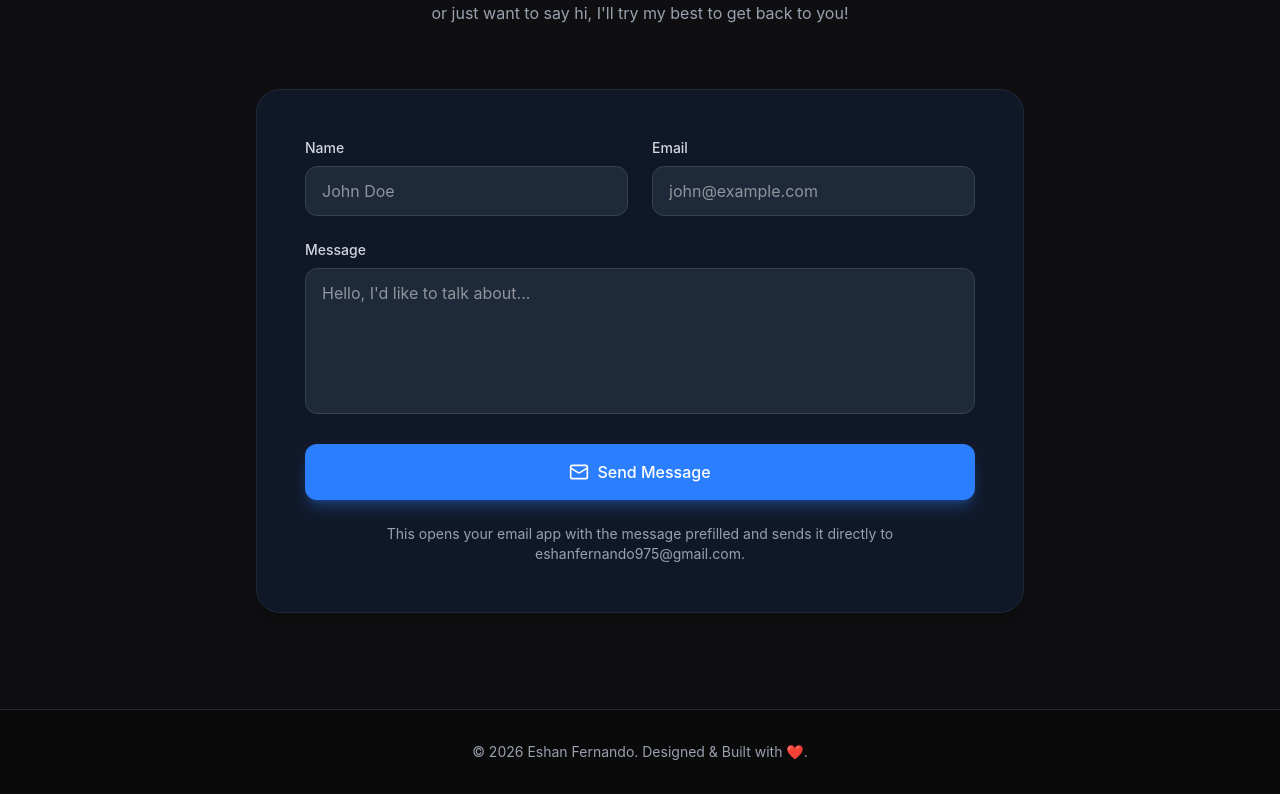
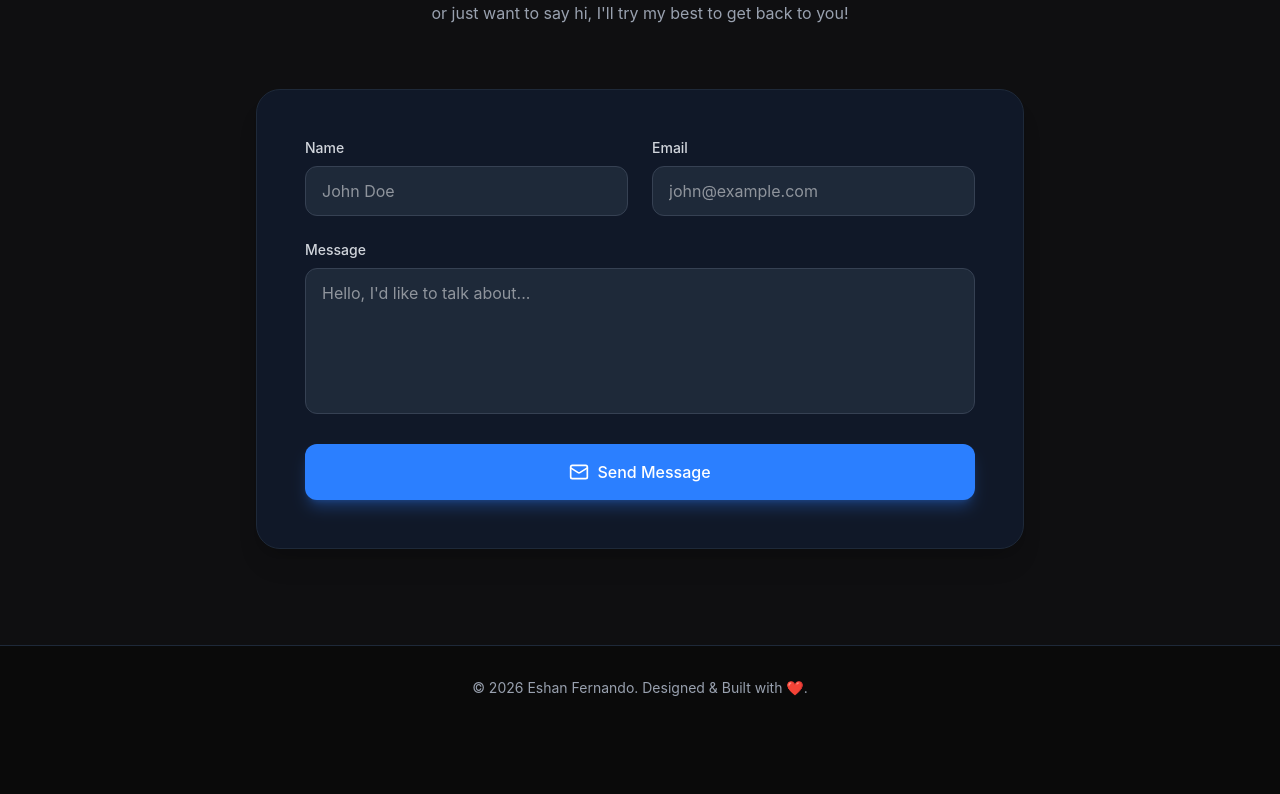
Before and after one commit to EshanFernando0/EF-portfolio, a React app: page / in a window 1280 px wide. Shown: the part 6218-7012 px from the top of the page. After the commit the page ends 6948 px from the top, so only its background shows below. Built offline with nearby package versions, Linux system fonts and the light colour scheme; the HTML template or start-up script is replaced by a standard one.

Commit message:
Remove contact helper text

```diff
--- a/src/App.jsx
+++ b/src/App.jsx
@@ -416,9 +416,6 @@ function App() {
                 >
                   <Mail size={20} /> Send Message
                 </button>
-                <p className="text-sm text-gray-500 dark:text-gray-400 text-center">
-                  This opens your email app with the message prefilled and sends it directly to {personalInfo.email}.
-                </p>
               </form>
             </div>
           </div>
```
